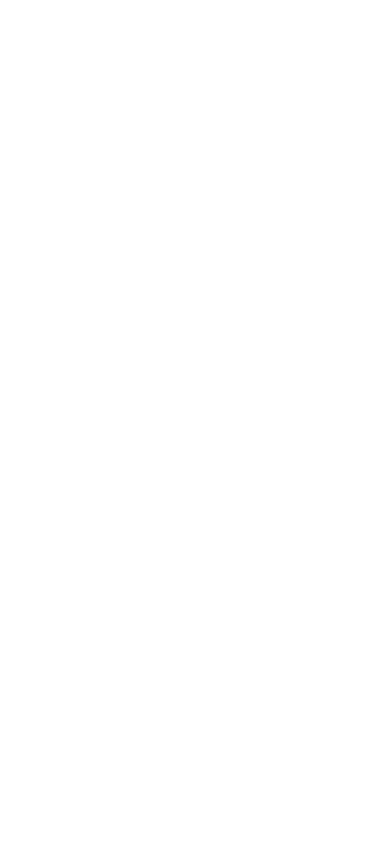
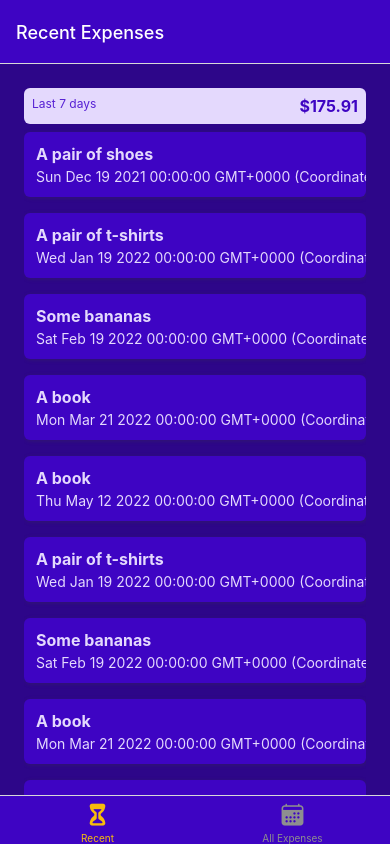
Before and after one commit to ArtyomZayarny/RN-expense-tracker, a React Native app: screen / in a window 390 px wide. Built offline with nearby package versions, Linux system fonts and the light colour scheme.

Commit message:
Adde ExpenseItem component

```diff
--- a/App.js
+++ b/App.js
@@ -1,6 +1,69 @@
-import { StyleSheet, Text, View } from 'react-native';
 import { NavigationContainer } from '@react-navigation/native';
+import { createNativeStackNavigator } from '@react-navigation/native-stack';
+import { createBottomTabNavigator } from '@react-navigation/bottom-tabs';
+import { Ionicons } from '@expo/vector-icons';
+
+import ManageExpense from './screens/ManageExpense';
+import RecentExpenses from './screens/RecentExpenses';
+import AllExpenses from './screens/AllExpenses';
+import { GlobalStyles } from './constants/style';
+
+const Stack = createNativeStackNavigator();
+const BottomTabs = createBottomTabNavigator();
+
+const ExpensesOverview = () => {
+  return (
+    <BottomTabs.Navigator
+      screenOptions={{
+        headerStyle: {
+          backgroundColor: GlobalStyles.color.primary500,
+        },
+        headerTintColor: 'white',
+        tabBarStyle: {
+          backgroundColor: GlobalStyles.color.primary500,
+        },
+        tabBarActiveTintColor: GlobalStyles.color.accent500,
+      }}
+    >
+      <BottomTabs.Screen
+        name="RecentExpenses"
+        component={RecentExpenses}
+        options={{
+          title: 'Recent Expenses',
+          tabBarLabel: 'Recent',
+          tabBarIcon: ({ color, size }) => (
+            <Ionicons name="hourglass" color={color} size={size} />
+          ),
+        }}
+      />
+      <BottomTabs.Screen
+        options={{
+          title: 'All Expenses',
+          tabBarLabel: 'All Expenses',
+          tabBarIcon: ({ color, size }) => (
+            <Ionicons name="calendar" color={color} size={size} />
+          ),
+        }}
+        name="AllExpenses"
+        component={AllExpenses}
+      />
+    </BottomTabs.Navigator>
+  );
+};
 
 export default function App() {
-  return <NavigationContainer></NavigationContainer>;
+  return (
+    <NavigationContainer>
+      <Stack.Navigator>
+        <Stack.Screen
+          name="ExpensesOverview"
+          component={ExpensesOverview}
+          options={{
+            headerShown: false,
+          }}
+        />
+        <Stack.Screen name="ManageExpense" component={ManageExpense} />
+      </Stack.Navigator>
+    </NavigationContainer>
+  );
 }
--- /dev/null
+++ b/components/ExpensesOutput/ExpenseItem.js
@@ -0,0 +1,58 @@
+import { View, Text, Pressable, StyleSheet } from 'react-native';
+import React from 'react';
+import { GlobalStyles } from '../../constants/style';
+
+export const ExpenseItem = ({ description, date, amount }) => {
+  console.log(description, date, amount);
+  return (
+    <Pressable>
+      <View style={styles.expenseItem}>
+        <View>
+          <Text style={[styles.textBase, styles.description]}>
+            {description}
+          </Text>
+          <Text style={styles.textBase}>{date.toString()}</Text>
+        </View>
+        <View style={styles.amountContainer}>
+          <Text style={styles.amount}>{amount}</Text>
+        </View>
+      </View>
+    </Pressable>
+  );
+};
+
+const styles = StyleSheet.create({
+  expenseItem: {
+    padding: 12,
+    marginVertical: 8,
+    backgroundColor: GlobalStyles.color.primary500,
+    flexDirection: 'row',
+    justifyContent: 'space-between',
+    borderRadius: 6,
+    elevation: 3,
+    shadowColor: GlobalStyles.color.gray500,
+    shadowRadius: 4,
+    shadowOffset: { width: 1, height: 1 },
+    shadowOpacity: 0.4,
+  },
+  textBase: {
+    color: GlobalStyles.color.primary50,
+  },
+  description: {
+    fontSize: 16,
+    marginBottom: 4,
+    fontWeight: 'bold',
+  },
+  amountContainer: {
+    paddingHorizontal: 12,
+    paddingVertical: 4,
+    backgroundColor: 'white',
+    justifyContent: 'center',
+    alignItems: 'center',
+    borderRadius: 4,
+  },
+  amount: {
+    color: GlobalStyles.color.primary500,
+    fontWeight: 'bold',
+  },
+});
--- /dev/null
+++ b/components/ExpensesOutput/ExpensesList.js
@@ -0,0 +1,19 @@
+import { FlatList, Text } from 'react-native';
+import React from 'react';
+import { ExpenseItem } from './ExpenseItem';
+
+const ExpensesList = ({ expenses }) => {
+  const renderExpenseItem = (itemData) => {
+    return <ExpenseItem {...itemData.item} />;
+  };
+
+  return (
+    <FlatList
+      data={expenses}
+      renderItem={renderExpenseItem}
+      keyExtractor={(item) => item.id}
+    />
+  );
+};
+
+export default ExpensesList;
--- /dev/null
+++ b/components/ExpensesOutput/ExpensesOutput.js
@@ -0,0 +1,82 @@
+import { StyleSheet, View } from 'react-native';
+import { GlobalStyles } from '../../constants/style';
+import ExpensesList from './ExpensesList';
+import ExpensesSummary from './ExpensesSummary';
+
+const DUMMY_EXPENSES = [
+  {
+    id: 'e1',
+    description: 'A pair of shoes',
+    amount: 59.99,
+    date: new Date('2021-12-19'),
+  },
+  {
+    id: 'e2',
+    description: 'A pair of t-shirts',
+    amount: 18.99,
+    date: new Date('2022-01-19'),
+  },
+  {
+    id: 'e3',
+    description: 'Some bananas',
+    amount: 6.99,
+    date: new Date('2022-02-19'),
+  },
+  {
+    id: 'e4',
+    description: 'A book',
+    amount: 12.99,
+    date: new Date('2022-03-21'),
+  },
+  {
+    id: 'e5',
+    description: 'A book',
+    amount: 18.99,
+    date: new Date('2022-05-12'),
+  },
+  {
+    id: 'e2',
+    description: 'A pair of t-shirts',
+    amount: 18.99,
+    date: new Date('2022-01-19'),
+  },
+  {
+    id: 'e3',
+    description: 'Some bananas',
+    amount: 6.99,
+    date: new Date('2022-02-19'),
+  },
+  {
+    id: 'e4',
+    description: 'A book',
+    amount: 12.99,
+    date: new Date('2022-03-21'),
+  },
+  {
+    id: 'e5',
+    description: 'A book',
+    amount: 18.99,
+    date: new Date('2022-05-12'),
+  },
+];
+
+const ExpensesOutput = ({ expenses, expensesPeriod }) => {
+  return (
+    <View style={styles.container}>
+      <ExpensesSummary expenses={DUMMY_EXPENSES} periodName={expensesPeriod} />
+      <ExpensesList expenses={DUMMY_EXPENSES} />
+    </View>
+  );
+};
+
+export default ExpensesOutput;
+
+const styles = StyleSheet.create({
+  container: {
+    flex: 1,
+    paddingHorizontal: 24,
+    paddingTop: 24,
+    paddingBottom: 0,
+    backgroundColor: GlobalStyles.color.primary700,
+  },
+});
--- /dev/null
+++ b/components/ExpensesOutput/ExpensesSummary.js
@@ -0,0 +1,37 @@
+import { View, Text, StyleSheet } from 'react-native';
+import React from 'react';
+import { GlobalStyles } from '../../constants/style';
+
+const ExpensesSummary = ({ expenses, periodName }) => {
+  const expensesSum = expenses.reduce((sum, expense) => {
+    return sum + expense.amount;
+  }, 0);
+  return (
+    <View style={styles.container}>
+      <Text style={styles.period}>{periodName}</Text>
+      <Text style={styles.sum}>${expensesSum.toFixed(2)}</Text>
+    </View>
+  );
+};
+
+export default ExpensesSummary;
+
+const styles = StyleSheet.create({
+  container: {
+    padding: 8,
+    backgroundColor: GlobalStyles.color.primary50,
+    borderRadius: 6,
+    flexDirection: 'row',
+    justifyContent: 'space-between',
+    alignContent: 'center',
+  },
+  period: {
+    fontSize: 12,
+    color: GlobalStyles.color.primary400,
+  },
+  sum: {
+    fontSize: 16,
+    fontWeight: 'bold',
+    color: GlobalStyles.color.primary500,
+  },
+});
--- /dev/null
+++ b/constants/style.js
@@ -0,0 +1,15 @@
+export const GlobalStyles = {
+  color: {
+    primary50: '#e4d9fd',
+    primary100: '#c6affc',
+    primary200: '#a281f0',
+    primary400: '#5721d4',
+    primary500: '#3e04c3',
+    primary700: '#2d0689',
+    primary800: '#200364',
+    accent500: '#f7bc0c',
+    error500: '#9b095c',
+    gray500: '#39324a',
+    gray700: '#221c30',
+  },
+};
--- a/screens/AllExpenses.js
+++ b/screens/AllExpenses.js
@@ -1,12 +1,7 @@
 import { View, Text } from 'react-native';
 import React from 'react';
+import ExpensesOutput from '../components/ExpensesOutput/ExpensesOutput';
 
-const AllExpenses = () => {
-  return (
-    <View>
-      <Text>AllExpenses</Text>
-    </View>
-  );
-};
+const AllExpenses = () => <ExpensesOutput expensesPeriod={'Total'} />;
 
 export default AllExpenses;
--- a/screens/ManageExpense.js
+++ b/screens/ManageExpense.js
@@ -1,12 +1,9 @@
 import { View, Text } from 'react-native';
 import React from 'react';
+import ExpensesOutput from '../components/ExpensesOutput/ExpensesOutput';
 
 const ManageExpense = () => {
-  return (
-    <View>
-      <Text>ManageExpense</Text>
-    </View>
-  );
+  <ExpensesOutput expensesPeriod={''} />;
 };
 
 export default ManageExpense;
--- a/screens/RecentExpenses.js
+++ b/screens/RecentExpenses.js
@@ -1,12 +1,7 @@
 import { View, Text } from 'react-native';
 import React from 'react';
+import ExpensesOutput from '../components/ExpensesOutput/ExpensesOutput';
 
-const RecentExpenses = () => {
-  return (
-    <View>
-      <Text>RecentExpenses</Text>
-    </View>
-  );
-};
+const RecentExpenses = () => <ExpensesOutput expensesPeriod={'Last 7 days'} />;
 
 export default RecentExpenses;
```
